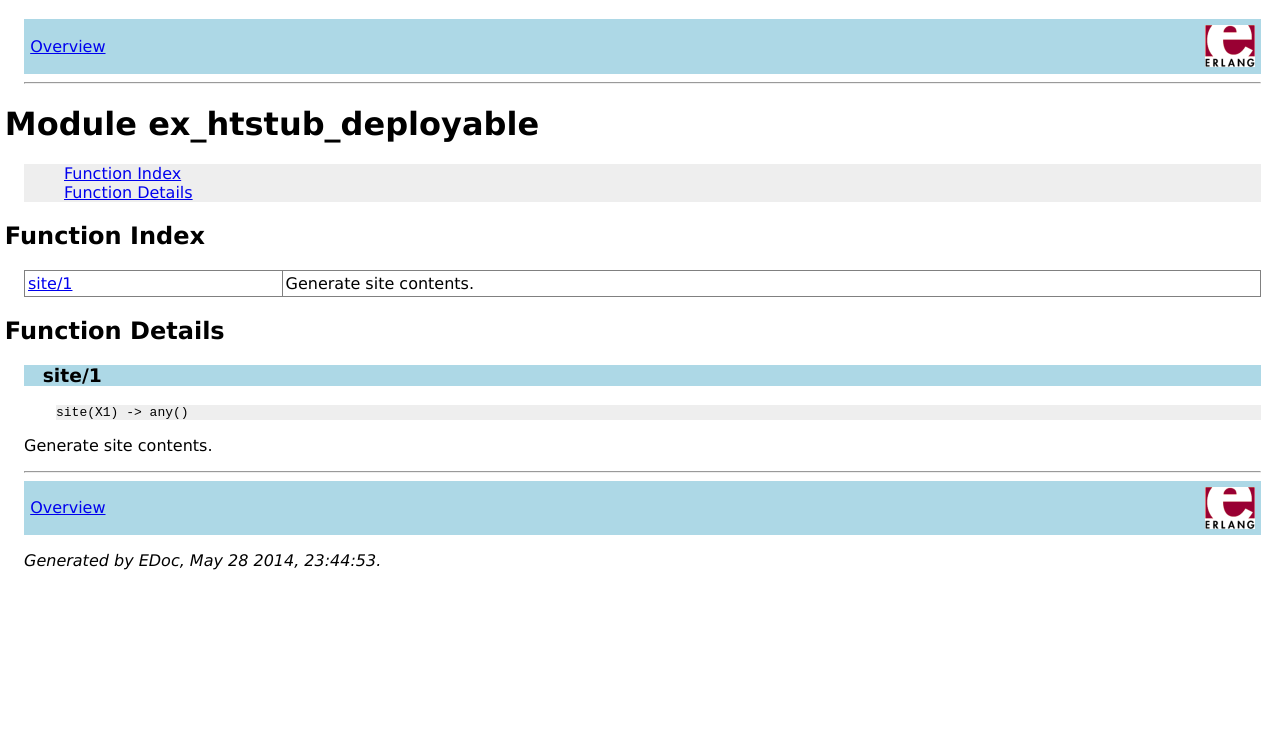
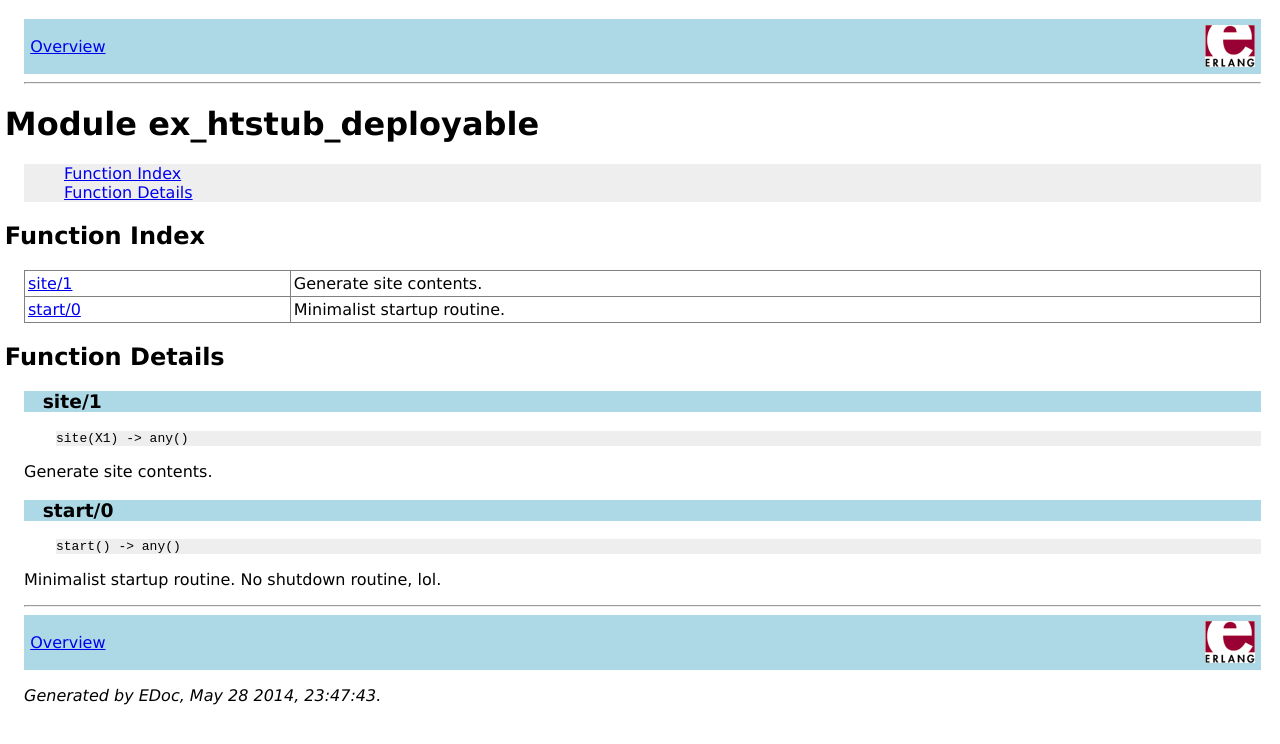
Before and after one commit to StoneCypher/ex_htstub_deployable, a plain HTML site: page doc/ex_htstub_deployable.html in a window 1280 px wide. Drawn offline with Linux system fonts and the light colour scheme.

Commit message:
startup routine

```diff
--- a/doc/ex_htstub_deployable.html
+++ b/doc/ex_htstub_deployable.html
@@ -15,6 +15,7 @@
 
 <h2><a name="index">Function Index</a></h2>
 <table width="100%" border="1" cellspacing="0" cellpadding="2" summary="function index"><tr><td valign="top"><a href="#site-1">site/1</a></td><td>Generate site contents.</td></tr>
+<tr><td valign="top"><a href="#start-0">start/0</a></td><td>Minimalist startup routine.</td></tr>
 </table>
 
 <h2><a name="functions">Function Details</a></h2>
@@ -23,9 +24,14 @@
 <div class="spec">
 <p><tt>site(X1) -&gt; any()</tt></p>
 </div><p>Generate site contents.</p>
+
+<h3 class="function"><a name="start-0">start/0</a></h3>
+<div class="spec">
+<p><tt>start() -&gt; any()</tt></p>
+</div><p>Minimalist startup routine.  No shutdown routine, lol.</p>
 <hr>
 
 <div class="navbar"><a name="#navbar_bottom"></a><table width="100%" border="0" cellspacing="0" cellpadding="2" summary="navigation bar"><tr><td><a href="overview-summary.html" target="overviewFrame">Overview</a></td><td><a href="http://www.erlang.org/"><img src="erlang.png" align="right" border="0" alt="erlang logo"></a></td></tr></table></div>
-<p><i>Generated by EDoc, May 28 2014, 23:44:53.</i></p>
+<p><i>Generated by EDoc, May 28 2014, 23:47:43.</i></p>
 </body>
 </html>
```
Also changed, not shown: doc/overview-summary.html (+1 -1 lines), 1 other file.
